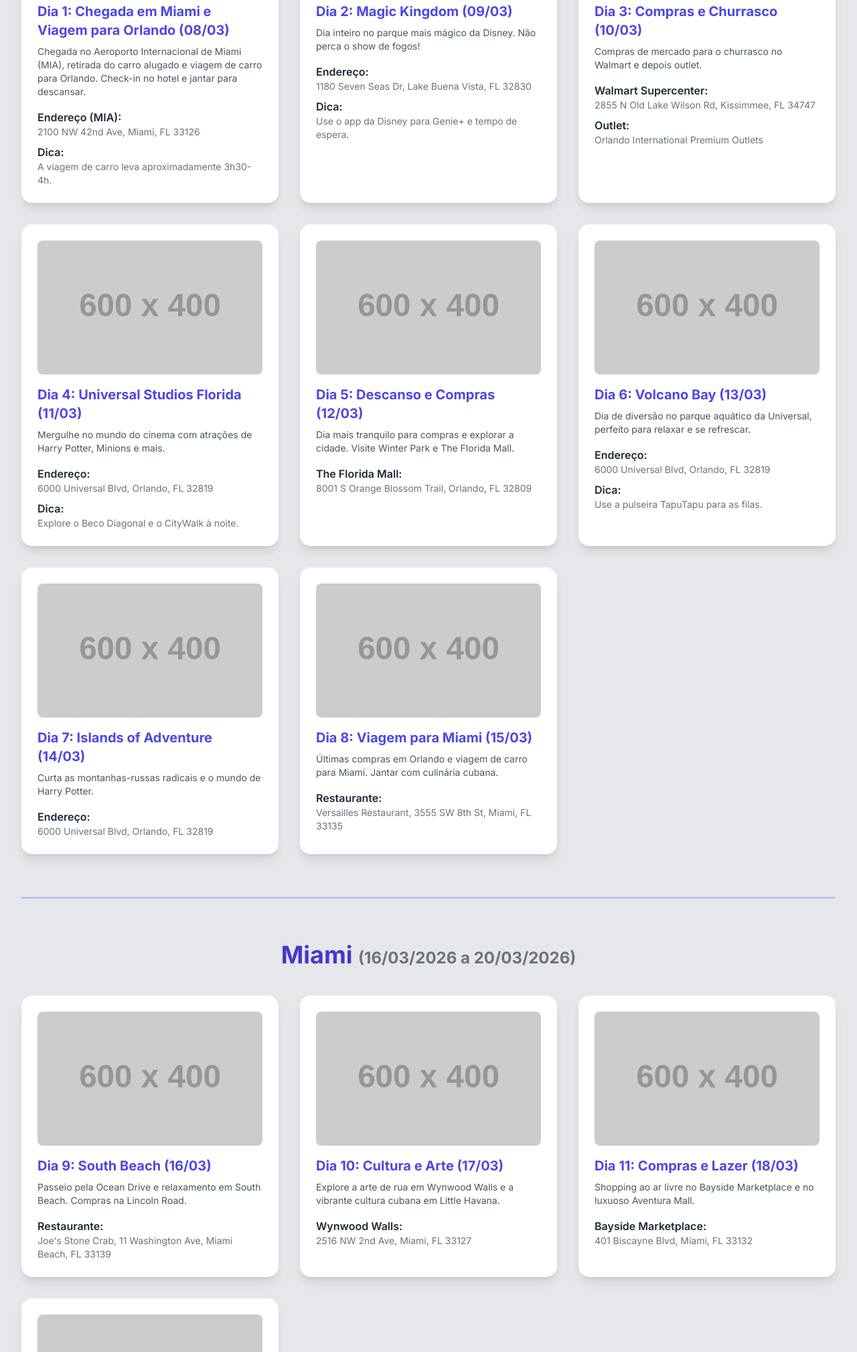
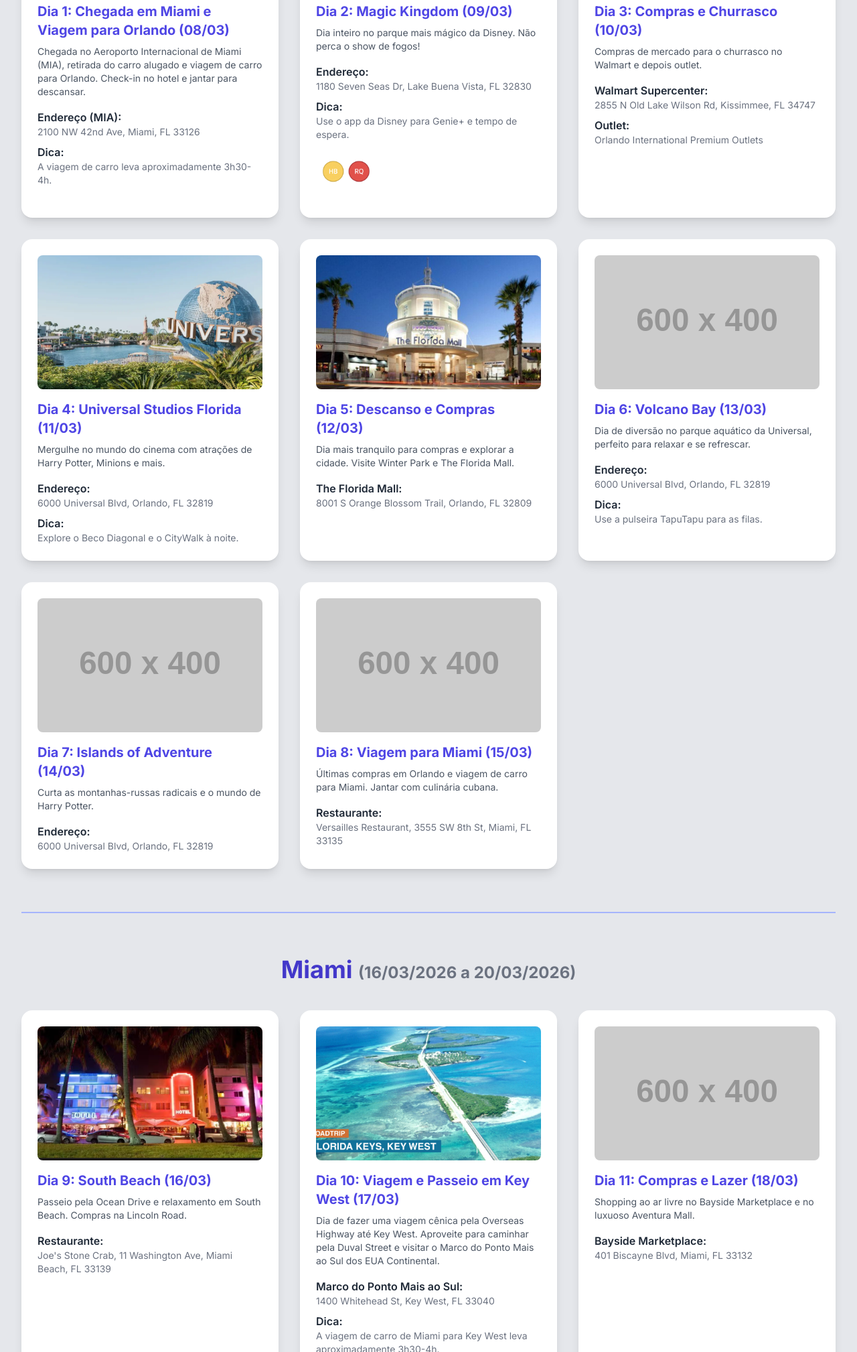
Before and after one commit to rafaelcarvalho27-lab/roteiro, a plain HTML site: page index.html in a window 1280 px wide. Shown: the part 782-2800 px from the top of the page at 67% size. Drawn offline with nearby package versions, Linux system fonts and the light colour scheme; placeholder pictures from the web are drawn by us.

Commit message:
Add files via upload

```diff
--- a/index.html
+++ b/index.html
@@ -66,7 +66,7 @@
             <div class="grid grid-cols-1 md:grid-cols-2 lg:grid-cols-3 gap-8">
                 <!-- Dia 1: Chegada em Miami e Viagem para Orlando -->
                 <div class="bg-white rounded-2xl shadow-lg p-6 animate-up">
-                    <img src="https://placehold.co/600x400/0071c2/ffffff?text=Estrada+para+Orlando" alt="Imagem da estrada para Orlando" class="card-image w-full rounded-lg mb-4">
+                    <img src="orlando.png" alt="Imagem da estrada para Orlando" class="card-image w-full rounded-lg mb-4">
                     <h3 class="text-xl font-bold text-indigo-600 mb-2">Dia 1: Chegada em Miami e Viagem para Orlando (08/03)</h3>
                     <p class="text-sm text-gray-600 mb-4">Chegada no Aeroporto Internacional de Miami (MIA), retirada do carro alugado e viagem de carro para Orlando. Check-in no hotel e jantar para descansar.</p>
                     <p class="font-semibold">Endereço (MIA):</p>
@@ -77,18 +77,19 @@
 
                 <!-- Dia 2: Magic Kingdom -->
                 <div class="bg-white rounded-2xl shadow-lg p-6 animate-up">
-                    <img src="https://placehold.co/600x400/0071c2/ffffff?text=Magic+Kingdom" alt="Imagem do Castelo da Cinderela no Magic Kingdom" class="card-image w-full rounded-lg mb-4">
+                    <img src="MK.png" alt="Imagem do Castelo da Cinderela no Magic Kingdom" class="card-image w-full rounded-lg mb-4">
                     <h3 class="text-xl font-bold text-indigo-600 mb-2">Dia 2: Magic Kingdom (09/03)</h3>
                     <p class="text-sm text-gray-600 mb-4">Dia inteiro no parque mais mágico da Disney. Não perca o show de fogos!</p>
                     <p class="font-semibold">Endereço:</p>
                     <p class="text-sm text-gray-500">1180 Seven Seas Dr, Lake Buena Vista, FL 32830</p>
                     <p class="font-semibold mt-2">Dica:</p>
                     <p class="text-sm text-gray-500">Use o app da Disney para Genie+ e tempo de espera.</p>
+                    <img src="RBRQ.png" alt="Ícone HB" width="90" height="103">
                 </div>
 
                 <!-- Dia 3: Compras e Churrasco -->
                 <div class="bg-white rounded-2xl shadow-lg p-6 animate-up">
-                    <img src="https://placehold.co/600x400/0071c2/ffffff?text=Compras+e+Walmart" alt="Imagem de um carrinho de compras em um supermercado" class="card-image w-full rounded-lg mb-4">
+                    <img src="walmart.png" alt="Imagem de um carrinho de compras em um supermercado" class="card-image w-full rounded-lg mb-4">
                     <h3 class="text-xl font-bold text-indigo-600 mb-2">Dia 3: Compras e Churrasco (10/03)</h3>
                     <p class="text-sm text-gray-600 mb-4">Compras de mercado para o churrasco no Walmart e depois outlet.</p>
                     <p class="font-semibold">Walmart Supercenter:</p>
@@ -99,7 +100,7 @@
 
                 <!-- Dia 4: Universal Studios Florida -->
                 <div class="bg-white rounded-2xl shadow-lg p-6 animate-up">
-                    <img src="https://placehold.co/600x400/0071c2/ffffff?text=Universal+Studios" alt="Imagem do globo da Universal Studios" class="card-image w-full rounded-lg mb-4">
+                    <img src="Universal.png" alt="Imagem do globo da Universal Studios" class="card-image w-full rounded-lg mb-4">
                     <h3 class="text-xl font-bold text-indigo-600 mb-2">Dia 4: Universal Studios Florida (11/03)</h3>
                     <p class="text-sm text-gray-600 mb-4">Mergulhe no mundo do cinema com atrações de Harry Potter, Minions e mais.</p>
                     <p class="font-semibold">Endereço:</p>
@@ -110,7 +111,7 @@
 
                 <!-- Dia 5: Descanso e Compras -->
                 <div class="bg-white rounded-2xl shadow-lg p-6 animate-up">
-                    <img src="https://placehold.co/600x400/0071c2/ffffff?text=The+Florida+Mall" alt="Imagem de um shopping center" class="card-image w-full rounded-lg mb-4">
+                    <img src="thefloridamall.png" alt="Imagem de um shopping center" class="card-image w-full rounded-lg mb-4">
                     <h3 class="text-xl font-bold text-indigo-600 mb-2">Dia 5: Descanso e Compras (12/03)</h3>
                     <p class="text-sm text-gray-600 mb-4">Dia mais tranquilo para compras e explorar a cidade. Visite Winter Park e The Florida Mall.</p>
                     <p class="font-semibold">The Florida Mall:</p>
@@ -161,20 +162,22 @@
             <div class="grid grid-cols-1 md:grid-cols-2 lg:grid-cols-3 gap-8">
                 <!-- Dia 9: South Beach -->
                 <div class="bg-white rounded-2xl shadow-lg p-6 animate-up">
-                    <img src="https://placehold.co/600x400/0071c2/ffffff?text=South+Beach" alt="Imagem de South Beach" class="card-image w-full rounded-lg mb-4">
+                    <img src="southbeach.png" alt="Imagem de South Beach" class="card-image w-full rounded-lg mb-4">
                     <h3 class="text-xl font-bold text-indigo-600 mb-2">Dia 9: South Beach (16/03)</h3>
                     <p class="text-sm text-gray-600 mb-4">Passeio pela Ocean Drive e relaxamento em South Beach. Compras na Lincoln Road.</p>
                     <p class="font-semibold">Restaurante:</p>
                     <p class="text-sm text-gray-500">Joe's Stone Crab, 11 Washington Ave, Miami Beach, FL 33139</p>
                 </div>
 
-                <!-- Dia 10: Cultura e Arte -->
+               <!-- Dia 10: Viagem e Passeio em Key West -->
                 <div class="bg-white rounded-2xl shadow-lg p-6 animate-up">
-                    <img src="https://placehold.co/600x400/0071c2/ffffff?text=Wynwood+Walls" alt="Imagem de arte de rua em Wynwood Walls" class="card-image w-full rounded-lg mb-4">
-                    <h3 class="text-xl font-bold text-indigo-600 mb-2">Dia 10: Cultura e Arte (17/03)</h3>
-                    <p class="text-sm text-gray-600 mb-4">Explore a arte de rua em Wynwood Walls e a vibrante cultura cubana em Little Havana.</p>
-                    <p class="font-semibold">Wynwood Walls:</p>
-                    <p class="text-sm text-gray-500">2516 NW 2nd Ave, Miami, FL 33127</p>
+                    <img src="keywest.png" alt="Imagem de Key West" class="card-image w-full rounded-lg mb-4">
+                    <h3 class="text-xl font-bold text-indigo-600 mb-2">Dia 10: Viagem e Passeio em Key West (17/03)</h3>
+                    <p class="text-sm text-gray-600 mb-4">Dia de fazer uma viagem cênica pela Overseas Highway até Key West. Aproveite para caminhar pela Duval Street e visitar o Marco do Ponto Mais ao Sul dos EUA Continental.</p>
+                    <p class="font-semibold">Marco do Ponto Mais ao Sul:</p>
+                    <p class="text-sm text-gray-500">1400 Whitehead St, Key West, FL 33040</p>
+                    <p class="font-semibold mt-2">Dica:</p>
+                    <p class="text-sm text-gray-500">A viagem de carro de Miami para Key West leva aproximadamente 3h30-4h.</p>
                 </div>
 
                 <!-- Dia 11: Compras e Lazer -->
```
Also changed, not shown: MK.png (added), RBRQ.png (added), Universal.png (added), img_MK.png (added), keywest.png (added), orlando.png (added), southbeach.png (added), thefloridamall.png (added), walmart.png (added).
